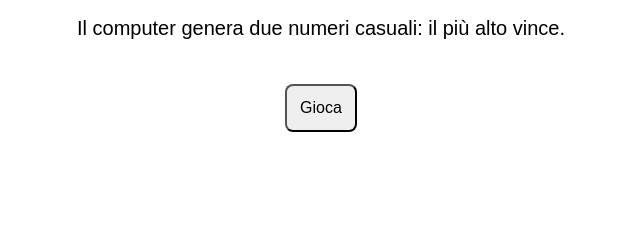
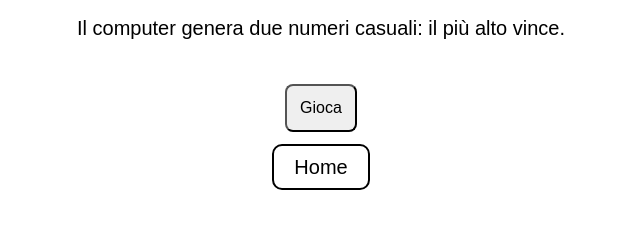
Before and after one commit to Ennio-M/js-mail-dadi, a plain HTML site: page dadi/dadi.html in a window 1280 px wide. Shown: the part 121-350 px from the top of the page, without its empty margins (319-959 px from the left). Drawn offline with Linux system fonts and the light colour scheme.

Commit message:
impostazione delle pagine

```diff
--- a/dadi/css/style.css
+++ b/dadi/css/style.css
@@ -22,3 +22,11 @@ h1{
 p{
     margin: 1em;
 }
+a{
+    text-decoration: none;
+    color: black;
+    margin: .5em;
+    border: 2px solid black;
+    padding: .5em 1em;
+    border-radius: 10px;
+}
--- a/dadi/index.html
+++ b/dadi/dadi.html
@@ -11,7 +11,8 @@
     <h1>Gioco dei dadi</h1>
     <p>Il computer genera due numeri casuali: il pi&ugrave; alto vince.</p>
     <div id="app">
-        <button id="play">Gioca</button>
+        <button id="play">Gioca</button> <br>
+        <a href="../index.html">Home</a>
     </div>
     <script src="./javascript/script.js"></script>
 </body>
--- a/mail/css/style.css
+++ b/mail/css/style.css
@@ -11,6 +11,9 @@ body{
 h1{
     font-size: 2.5em;
     margin: 1.2em 0 .5em;
+}
+h2{
+    margin: 1em;
 }
 #userMail{
     width: 300px;
@@ -26,3 +29,11 @@ h1{
     border-radius: 8px;
     margin-bottom: 1.5em;
 }
+a{
+    text-decoration: none;
+    color: black;
+    margin: .5em;
+    border: 2px solid black;
+    padding: .5em 1em;
+    border-radius: 10px;
+}
--- /dev/null
+++ b/style.css
@@ -0,0 +1,13 @@
+body{
+    text-align: center;
+    font-size: 20px;
+    font-family: Arial, Helvetica, sans-serif;
+}
+a{
+    text-decoration: none;
+    color: black;
+    margin: .5em;
+    border: 2px solid black;
+    padding: .5em 1em;
+    border-radius: 10px;
+}
```
Also changed, not shown: index.html (added, +15 -0 lines), mail/mail.html (renamed from mail/index.html, +1 -0 lines).
